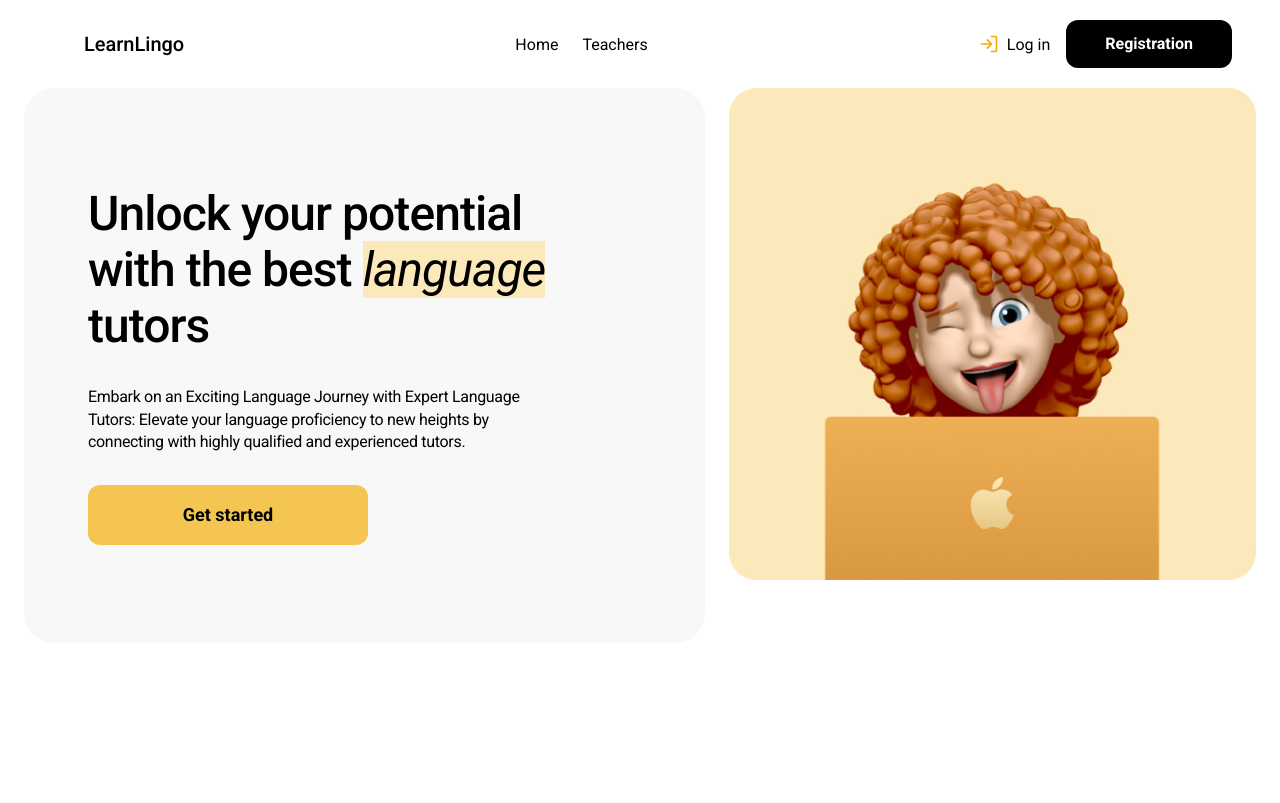
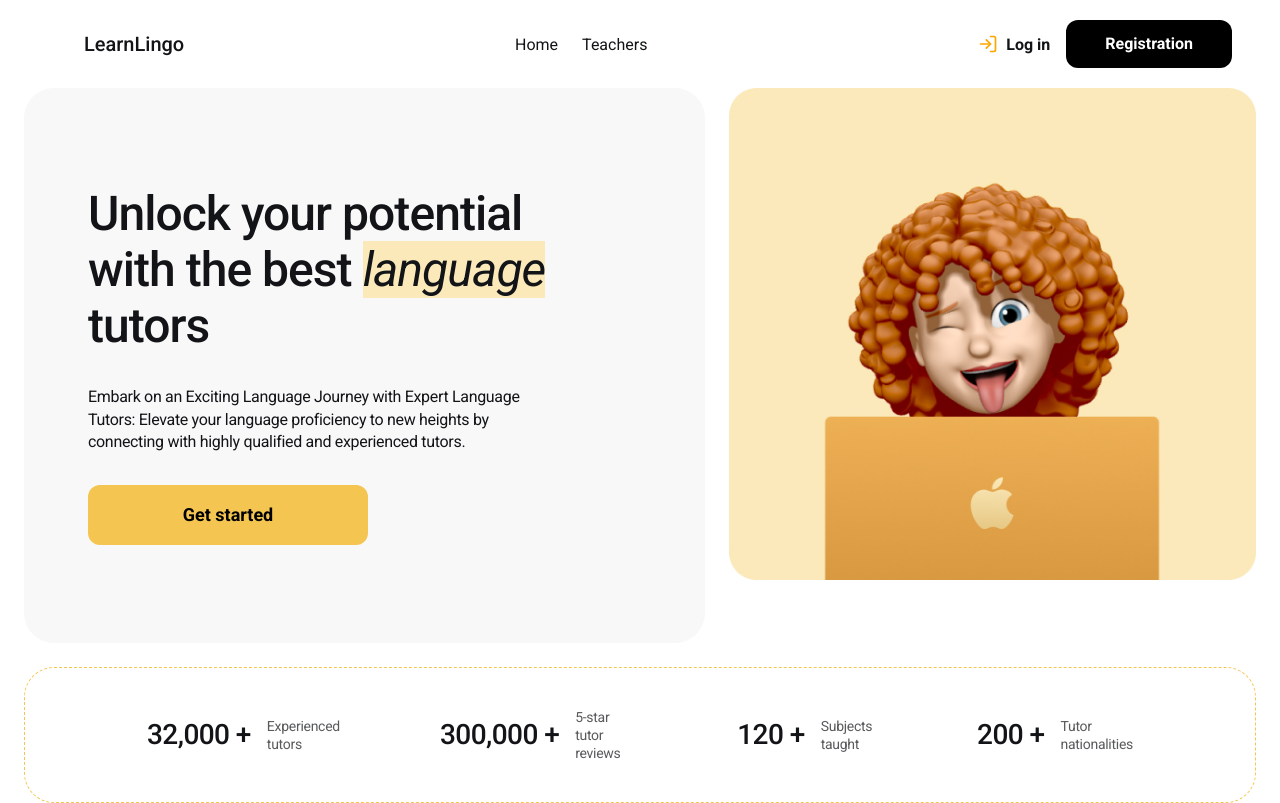
Before and after one commit to denis-ovcharov/language-teachers-react, a React (Vite) app: page / in a window 1280 px wide. Built offline with nearby package versions, Linux system fonts and the light colour scheme; no server answers.

Commit message:
updated styles in home page

```diff
--- a/index.html
+++ b/index.html
@@ -2,9 +2,9 @@
 <html lang="en">
   <head>
     <meta charset="UTF-8" />
-    <!-- <link rel="icon" type="image/svg+xml" href="/favicon.svg" /> -->
+    <link rel="icon" type="image/svg+xml" href="/favicon.ico" />
     <meta name="viewport" content="width=device-width, initial-scale=1.0" />
-    <title>language-teachers-react</title>
+    <title>Learn Lingo</title>
   </head>
   <body>
     <div id="root"></div>
--- a/src/components/Header/Header.module.css
+++ b/src/components/Header/Header.module.css
@@ -54,4 +54,6 @@
   align-items: center;
   justify-content: center;
   cursor: pointer;
+  font-weight: 700;
+  color: #121417;
 }
--- a/src/global.css
+++ b/src/global.css
@@ -12,6 +12,7 @@
 body {
   font-family: "Roboto", sans-serif;
   min-height: 100vh;
+  color: #121417;
 }
 
 img,
--- a/src/pages/HomePage/Home.tsx
+++ b/src/pages/HomePage/Home.tsx
@@ -5,12 +5,13 @@
     <>
       <section>
         <div className={styles.container}>
+          <div className={styles.title_and_img}>
             <div className={styles.left_side}>
               <h1 className={styles.title}>
                 Unlock your potential with the best{" "}
                 <span className={styles.language}>language</span> tutors
               </h1>
-            <p>
+              <p className={styles.text}>
                 Embark on an Exciting Language Journey with Expert Language
                 Tutors: Elevate your language proficiency to new heights by
                 connecting with highly qualified and experienced tutors.
@@ -21,6 +22,25 @@
               <img className={styles.image} src="/block.jpg" alt="" />
             </div>
           </div>
+          <div className={styles.box}>
+            <div className={styles.num_descr_box}>
+              <p className={styles.num}>32,000 +</p>
+              <p className={styles.descr}>Experienced tutors</p>
+            </div>
+            <div className={styles.num_descr_box}>
+              <p className={styles.num}>300,000 +</p>
+              <p className={styles.descr}>5-star tutor reviews</p>
+            </div>
+            <div className={styles.num_descr_box}>
+              <p className={styles.num}>120 +</p>
+              <p className={styles.descr}>Subjects taught</p>
+            </div>
+            <div className={styles.num_descr_box}>
+              <p className={styles.num}>200 +</p>
+              <p className={styles.descr}>Tutor nationalities</p>
+            </div>
+          </div>
+        </div>
       </section>
     </>
   );
--- a/src/pages/HomePage/HomePage.module.css
+++ b/src/pages/HomePage/HomePage.module.css
@@ -1,10 +1,14 @@
 .container {
+  max-width: 1440px;
+  margin: 0 auto;
+  padding: 0px 24px;
+}
+
+.title_and_img {
   display: flex;
   gap: 24px;
   flex-direction: row;
-  max-width: 1440px;
-  margin: 0 auto;
-  padding: 0px 24px;
+  margin-bottom: 24px;
 }
 
 .button {
@@ -43,8 +47,41 @@
   max-width: 548px;
 }
 
-p {
+.text {
   line-height: 138%;
   letter-spacing: -0.02em;
   max-width: 471px;
 }
+
+.box {
+  padding: 40px 122px;
+  display: flex;
+  gap: 100px;
+  justify-content: center;
+  align-items: center;
+  border: 1.5px dashed #f4c550;
+  border-radius: 30px;
+}
+
+.num {
+  font-weight: 500;
+  font-size: 28px;
+  line-height: 114%;
+  letter-spacing: -0.02em;
+  white-space: nowrap;
+}
+
+.descr {
+  font-weight: 400;
+  font-size: 14px;
+  line-height: 129%;
+  letter-spacing: -0.02em;
+  color: rgba(18, 20, 23, 0.7);
+}
+
+.num_descr_box {
+  display: flex;
+  gap: 16px;
+  align-items: center;
+  justify-content: center;
+}
```
Also changed, not shown: 1 other file (tests, documents, lock files or other folders). Lines whose indentation alone changed are shown as unchanged.
